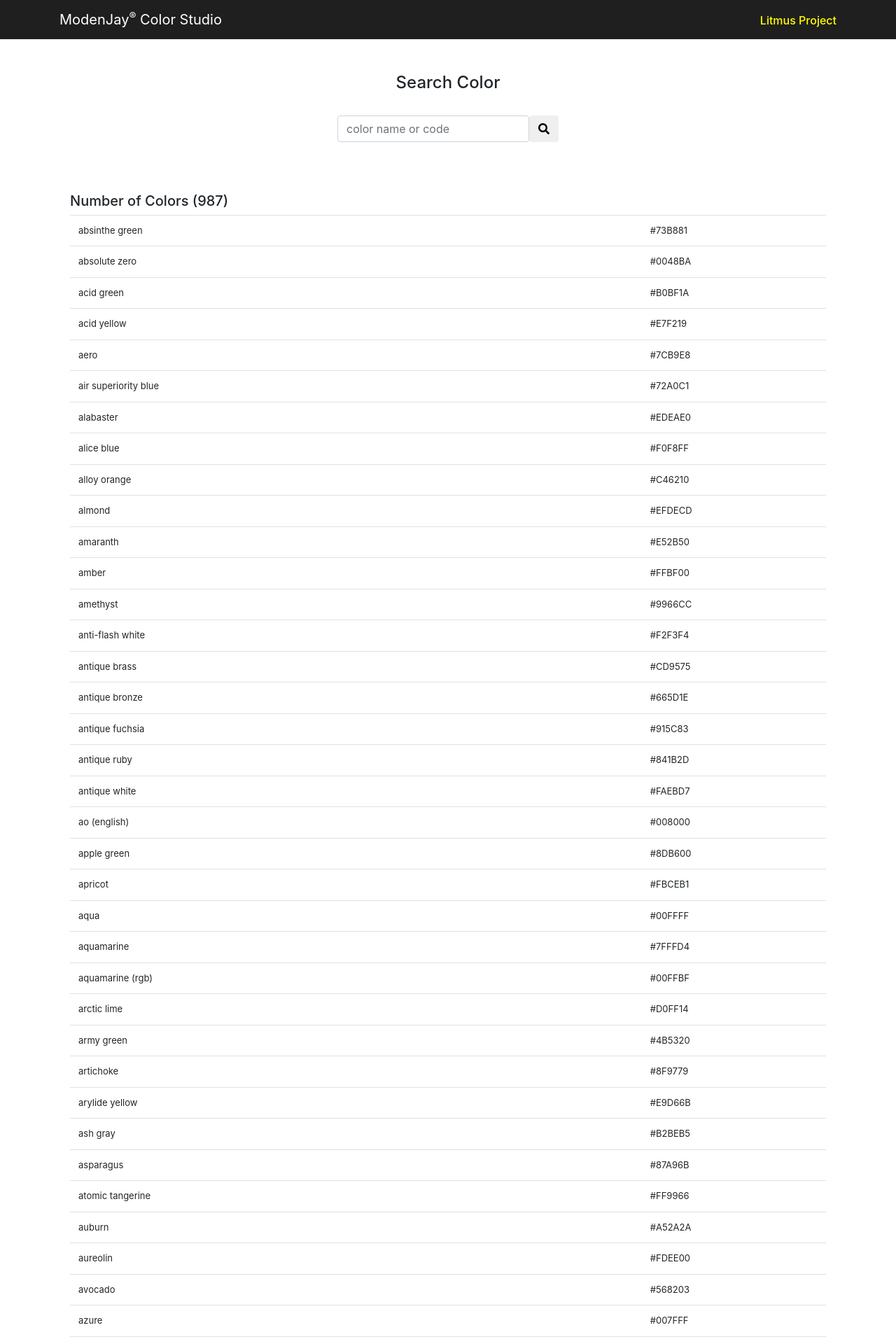
After one commit to Litmus-ModenJay/litmus, a Django app: page /litmus/main in a window 1280 px wide. The commit adds this page. Shown: the top 1920 px of the page at 70% size. Run offline with Django 3.2, Linux system fonts and the light colour scheme; some libraries are stand-ins or nearby versions.

Commit message:
litmus.py

```diff
--- a/litmus/__init__.py
+++ b/litmus/__init__.py
@@ -0,0 +1,4 @@
+from .litmus import Litmus
+
+# Litmus Database Initialization
+Litmus.initialize('Json')
--- a/litmus/litmus.py
+++ b/litmus/litmus.py
@@ -2,26 +2,20 @@ import os
 import json
 import math
 
-class LitmusDB():
-    db = []
-
-    def __init__(self):
-        self.db = self.initialize()
-
-    def initialize(self):
-        with open("litmus/litmus.json") as f:
-            dj = json.loads(f.read())
-        data = []
-        for item in dj['Default']:
-            name=item['name']
-            hexa=item['index']
-            data.append({'name':name, 'hexa':hexa})
-        return data
+class Litmus():
+    data = []
+    @classmethod
+    def initialize(cls, method):
+        if method == "Json":
+            with open("litmus/litmus.json") as f:
+                dj = json.loads(f.read())
+            cls.data = dj['Default']
+            return
 
     @staticmethod
-    def all():
-        return LitmusDB.db
+    def data():
+        return Litmus.data
 
     @staticmethod
     def count():
-        return len(LitmusDB.db)
+        return len(Litmus.data)
--- a/litmus/templates/litmus/base.html
+++ b/litmus/templates/litmus/base.html
@@ -5,7 +5,7 @@
 <head>
   <meta charset="utf-8" />
   <meta name="viewport" content="width=device-width, initial-scale=1, shrink-to-fit=no" >
-  <title>Litmus - {{ title }}</title>
+  <title>Litmus</title>
 
   <!-- Bootstrap CSS -->
   <link rel="stylesheet" href="https://maxcdn.bootstrapcdn.com/bootstrap/4.0.0/css/bootstrap.min.css" integrity="sha384-Gn5384xqQ1aoWXA+058RXPxPg6fy4IWvTNh0E263XmFcJlSAwiGgFAW/dAiS6JXm" crossorigin="anonymous">
@@ -32,22 +32,11 @@
 <body>
   <nav class="navbar navbar-expand-lg navbar-dark" style="background-color: #1f1f1f;">
     <div class="container body-content">
-      <a class="navbar-brand" href="/">Litmus Project</a>
+      <a class="navbar-brand" href="{% url 'litmus:main' %}">ModenJay<sup>&reg</sup> Color Studio</a>
       <button class="navbar-toggler" type="button" data-toggle="collapse" data-target="#navbarNav" aria-controls="navbarNav" aria-expanded="false" aria-label="Toggle navigation">
         <span class="navbar-toggler-icon"></span>
       </button>
-      <div class="collapse navbar-collapse" id="navbarNav">
-        <ul class="navbar-nav">
-          <li class="nav-item {{ base.nav_home }}">
-            <a class="nav-link" href="{% url 'litmus:litmusHome' %}">Home <span class="sr-only">(current)</span></a>
-          </li>
-          <li class="nav-item {{ base.nav_library }}">
-            <a class="nav-link" href="{% url 'litmus:litmusHome' %}">Library</a>
-          </li>
-        </ul>
-      </div>
-      <h6 style="display: inline-block; color: white; padding-top: 12px;">ModenJay<sup>&reg</sup> Color Studio</h6>
-      <strong style="font-size: 12px; display: inline-block; color: yellow; padding-top: 7px;">&ensp; Litmus Project</strong>
+      <h6 style="display: inline-block; color:yellow; padding-top: 12px;">Litmus Project</h6>
     </div>
   </nav>
 
--- /dev/null
+++ b/litmus/templates/litmus/main.html
@@ -0,0 +1,39 @@
+{% extends "base.html" %}
+
+{% block content %}
+<br>
+<div class="container-fluid text-center" style="text-align:center">
+    <!-- Title -->
+    <br>
+    <h4>Search Color</h3>
+    <!-- Search -->
+    <br>
+    <form class="form-inline justify-content-center"  action="{% url 'litmus:colorSearch' %}" id="color_search" method="POST">
+        {% csrf_token %}
+        <div class="form-group" >
+            <input type="text" name="search" class="form-control" style="text-align:left" placeholder="color name or code">
+            <button type="submit" class="btn btn-Warning"><i class="fas fa-search"></i></button>
+        </div>
+    </form>
+    <br><br>
+</div>
+
+<br>
+<div class="container">
+
+    {% if count %}
+        <h5>Number of Colors ({{count}})</h5>
+        <table class="table" style="font-size:small;">
+            {% for item in data %}
+            <tr>
+                <td>{{item.name}}</td>
+                <td>{{item.index.upper}}</td>
+            </tr>
+            {% endfor %}
+        </table>
+        <br>
+    {% endif %}
+</div>
+<br>
+
+{% endblock %}
--- a/litmus/urls.py
+++ b/litmus/urls.py
@@ -4,5 +4,6 @@ from litmus import views
 app_name = 'litmus'
 urlpatterns = [
     url(r'^$', views.litmus, name='litmus'),
-    url(r'^litmusHome$', views.litmusHome, name='litmusHome'),
+    url(r'^main$', views.main, name='main'),
+    url(r'^colorSearch$', views.colorSearch, name='colorSearch'),
 ]
--- a/litmus/views.py
+++ b/litmus/views.py
@@ -5,14 +5,17 @@ import time
 import os
 import json
 import math
-from .litmus import LitmusDB
+from .litmus import Litmus
 
 def litmus(request):
-    return redirect('litmus:litmusHome')
+    return redirect('litmus:main')
 
-def litmusHome(request):
+def main(request):
     base = {'nav_home':'active', 'title':"Home", 'year':datetime.today().year}
-    data = LitmusDB.all()
-    count = LitmusDB.count()
+    data = Litmus.data
+    count = Litmus.count
     context = {'base':base, 'data':data, 'count':count}
-    return render(request, 'litmus/home.html', context)
+    return render(request, 'litmus/main.html', context)
+
+def colorSearch(request):
+    pass
```
Also changed, not shown: litmus/templates/litmus/home.html (+7 -4 lines), 1 other file.
